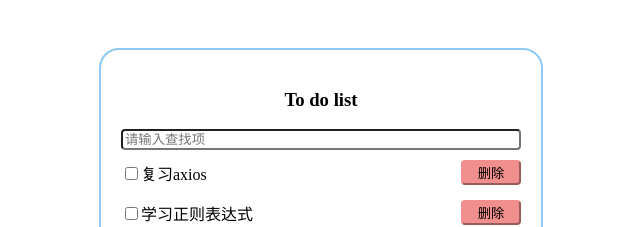
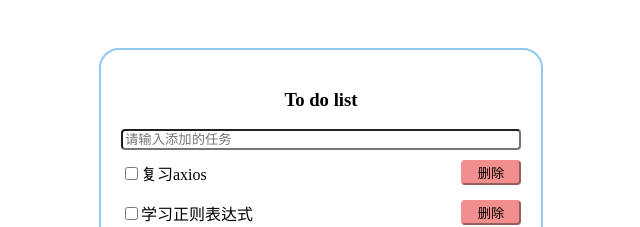
Before and after one commit to minsaccount/TodoList, a Vue app: page / in a window 1280 px wide. Shown: the top 227 px of the page, without its empty margins (319-959 px from the left). Built offline with nearby package versions, Linux system fonts and the light colour scheme.

Commit message:
添加任务

```diff
--- a/package.json
+++ b/package.json
@@ -9,6 +9,7 @@
   },
   "dependencies": {
     "core-js": "^3.8.3",
+    "nanoid": "^4.0.0",
     "vue": "^2.6.14"
   },
   "devDependencies": {
--- a/src/App.vue
+++ b/src/App.vue
@@ -1,8 +1,8 @@
 <template>
   <div id="app">
     <h3 class="title">To do list</h3>
-    <Header></Header>
-    <List />
+    <Header :receive="receive"/>
+    <List :items="items"/>
     <Footer></Footer>
   </div>
 </template>
@@ -17,6 +17,20 @@ export default {
     Header,
     List,
     Footer,
+  },
+  data() {
+    return {
+      items: [
+        { id: "001", name: "复习axios", finished: false },
+        { id: "002", name: "学习正则表达式", finished: false },
+        { id: "003", name: "踏青", finished: false },
+      ],
+    };
+  },
+  methods: {
+    receive(item) {
+      this.items.unshift(item)
+    },
   },
 };
 </script>
--- a/src/components/HeaderSearch.vue
+++ b/src/components/HeaderSearch.vue
@@ -1,15 +1,37 @@
 <template>
   <div class="header">
-    <input class="search" type="text" placeholder="请输入查找项" v-model="keyWord"/>
+    <input
+      class="search"
+      type="text"
+      placeholder="请输入添加的任务"
+      v-model.trim="item"
+      @keyup.enter="add"
+    />
   </div>
 </template>
 
 <script>
+import { nanoid } from "nanoid";
 export default {
+  props: ["receive"],
   data() {
     return {
-        keyWord:''
+      item: "",
     };
+  },
+  methods: {
+    add() {
+      if (!this.item) {
+        return alert("输入不能为空！");
+      }
+      const todoObj = {
+        id: nanoid(),
+        name: this.item,
+        finished: false,
+      };
+      this.receive(todoObj);
+      this.item = "";
+    },
   },
 };
 </script>
--- a/src/components/ItemList.vue
+++ b/src/components/ItemList.vue
@@ -1,6 +1,6 @@
 <template>
   <div class="list">
-    <Item v-for="(i, index) in newItems" :key="index" :title="i" />
+    <Item v-for="i in items" :key="i.id" :item="i" />
   </div>
 </template>
 
@@ -10,24 +10,14 @@ export default {
   components: {
     Item,
   },
-  data() {
-    return {
-      items: ["复习axios", "学习正则表达式", "踏青"],
-    };
-  },
-  computed: {
-    newItems() {
-      return this.items.filter((i) => {
-        return i.indexOf("") !== -1;
-      });
-    },
+  props: {
+    items: [],
   },
 };
 </script>
 
 <style lang="scss" scoped>
-.list{
-    width: inherit;
-
+.list {
+  width: inherit;
 }
 </style>
--- a/src/components/TodoItem.vue
+++ b/src/components/TodoItem.vue
@@ -1,7 +1,9 @@
 <template>
   <div class="item">
-    <input type="checkbox"/>
-    <label class="title">{{ title }}</label>
+    <label class="title">
+      <input type="checkbox" :checked="item.finished" />
+      <span>{{ item.name }}</span>
+    </label>
     <button class="button">删除</button>
   </div>
 </template>
@@ -9,7 +11,7 @@
 <script>
 export default {
   props: {
-    title: String,
+    item: Object,
   },
 };
 </script>
@@ -28,7 +30,6 @@ export default {
     background-color: rgb(241, 142, 142);
     border-color: rgb(241, 142, 142);
     border-radius: 4px;
-
   }
 }
 </style>
```
Also changed, not shown: 1 other file (tests, documents, lock files or other folders).
